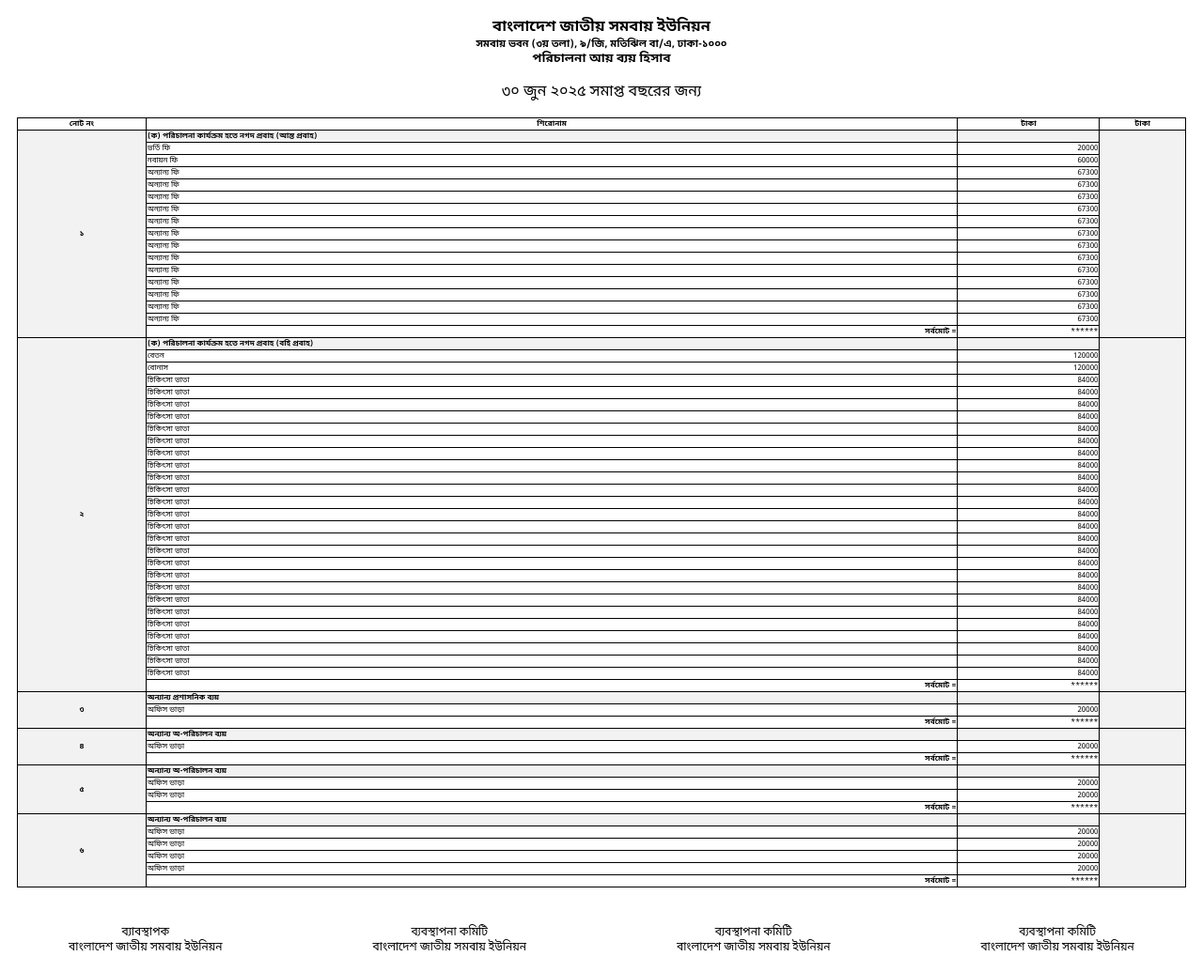
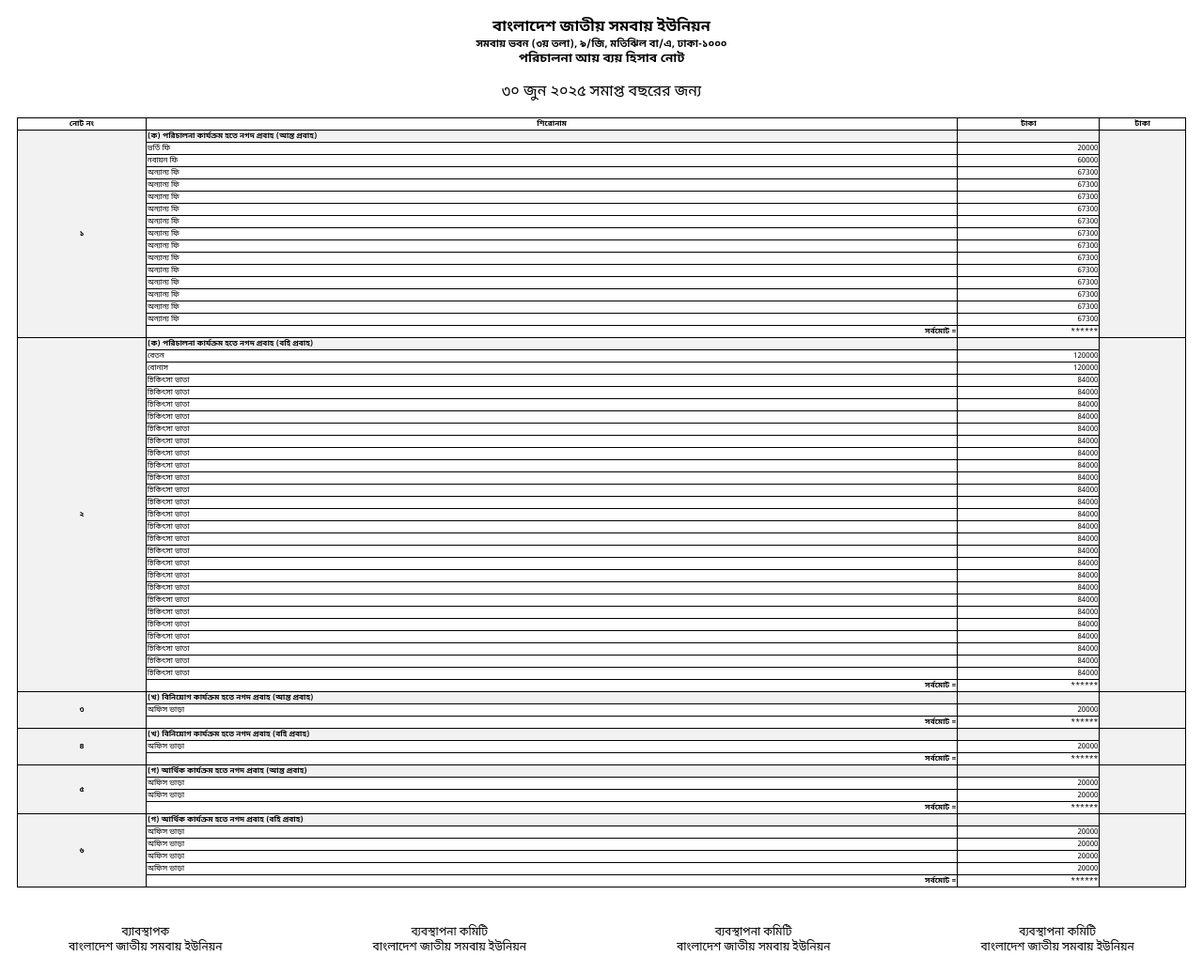
Before and after one commit to Mirazahmed0997/quotedLetterTable, a plain HTML site: page Cash flow statement notes/statementNote.html in a window 1280 px wide. Shown: the whole page at 94% size. Drawn offline with Linux system fonts and the light colour scheme.

Commit message:
changeContent

```diff
--- a/Cash flow statement notes/statementNote.html
+++ b/Cash flow statement notes/statementNote.html
@@ -78,7 +78,7 @@
 
 <h4>বাংলাদেশ জাতীয় সমবায় ইউনিয়ন</h2>
 <h6>সমবায় ভবন (৩য় তলা), ৯/জি, মতিঝিল বা/এ, ঢাকা-১০০০</h5>
-<h5>পরিচালনা আয় ব্যয় হিসাব</h3>
+<h5>পরিচালনা আয় ব্যয় হিসাব নোট</h3>
 <p style="text-align:center;">৩০ জুন ২০২৫ সমাপ্ত বছরের জন্য</p>
 
 
@@ -302,7 +302,7 @@
 
 <tr class="section-title">
 <td style="vertical-align:middle;" rowspan="3" class="center">৩</td>
-<td>অন্যান্য প্রশাসনিক ব্যয়</td>
+<td>(খ) বিনিয়োগ কার্যক্রম হতে নগদ প্রবাহ (আন্ত প্রবাহ)</td>
 <td></td>
 <td rowspan="3"></td>
 </tr>
@@ -324,7 +324,7 @@
 
 <tr class="section-title">
 <td style="vertical-align:middle;" rowspan="3" class="center">৪</td>
-<td> অন্যান্য অ-পরিচালন ব্যয়</td>
+<td>(খ) বিনিয়োগ কার্যক্রম হতে নগদ প্রবাহ (বহি প্রবাহ)</td>
 <td></td>
 <td rowspan="3"></td>
 </tr>
@@ -344,7 +344,7 @@
 
 <tr class="section-title">
 <td style="vertical-align:middle;" rowspan="4" class="center">৫</td>
-<td> অন্যান্য অ-পরিচালন ব্যয়</td>
+<td>(গ) আর্থিক কার্যক্রম হতে নগদ প্রবাহ (আন্ত প্রবাহ)</td>
 <td></td>
 <td rowspan="4"></td>
 </tr>
@@ -364,7 +364,7 @@
 
 <tr class="section-title">
 <td style="vertical-align:middle;" rowspan="6" class="center">৬</td>
-<td> অন্যান্য অ-পরিচালন ব্যয়</td>
+<td>(গ) আর্থিক কার্যক্রম হতে নগদ প্রবাহ (বহি প্রবাহ)</td>
 <td></td>
 <td rowspan="6"></td>
 </tr>
```
Also changed, not shown: index.html (+0 -1 lines).
